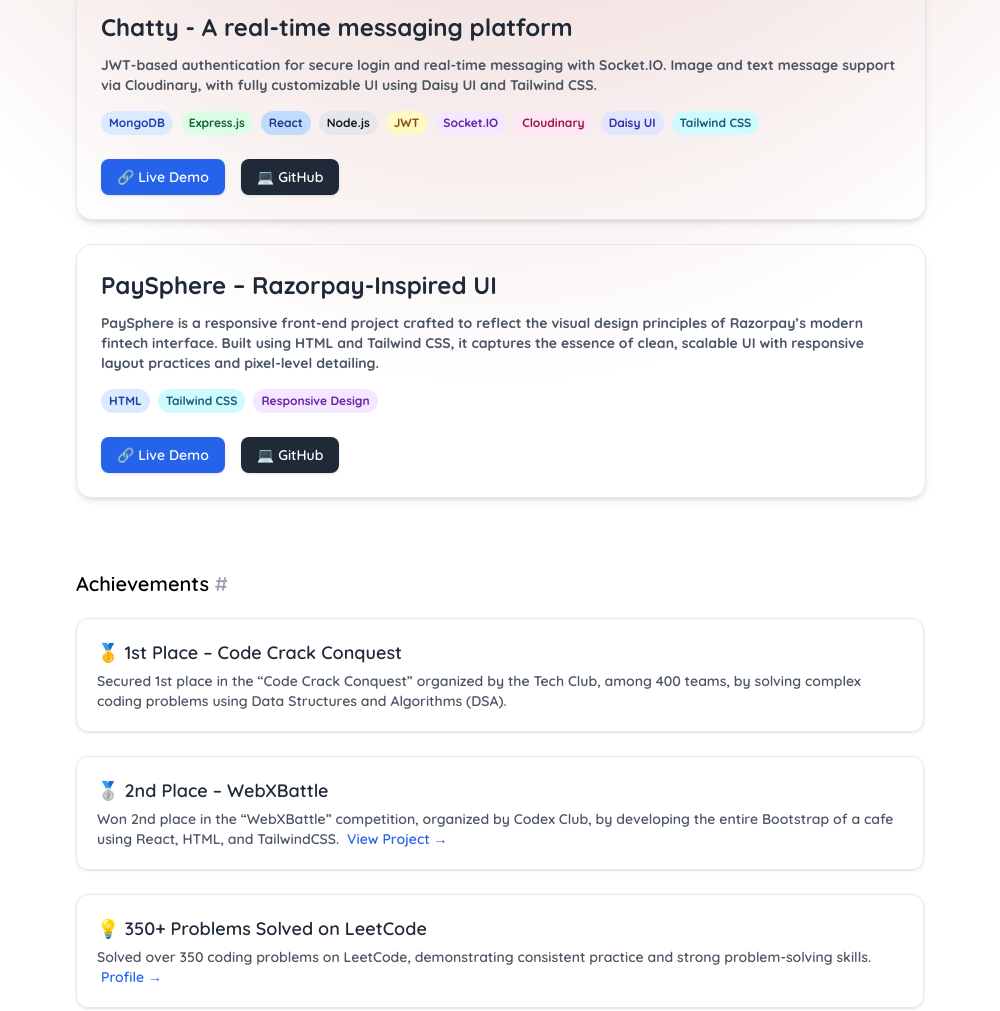
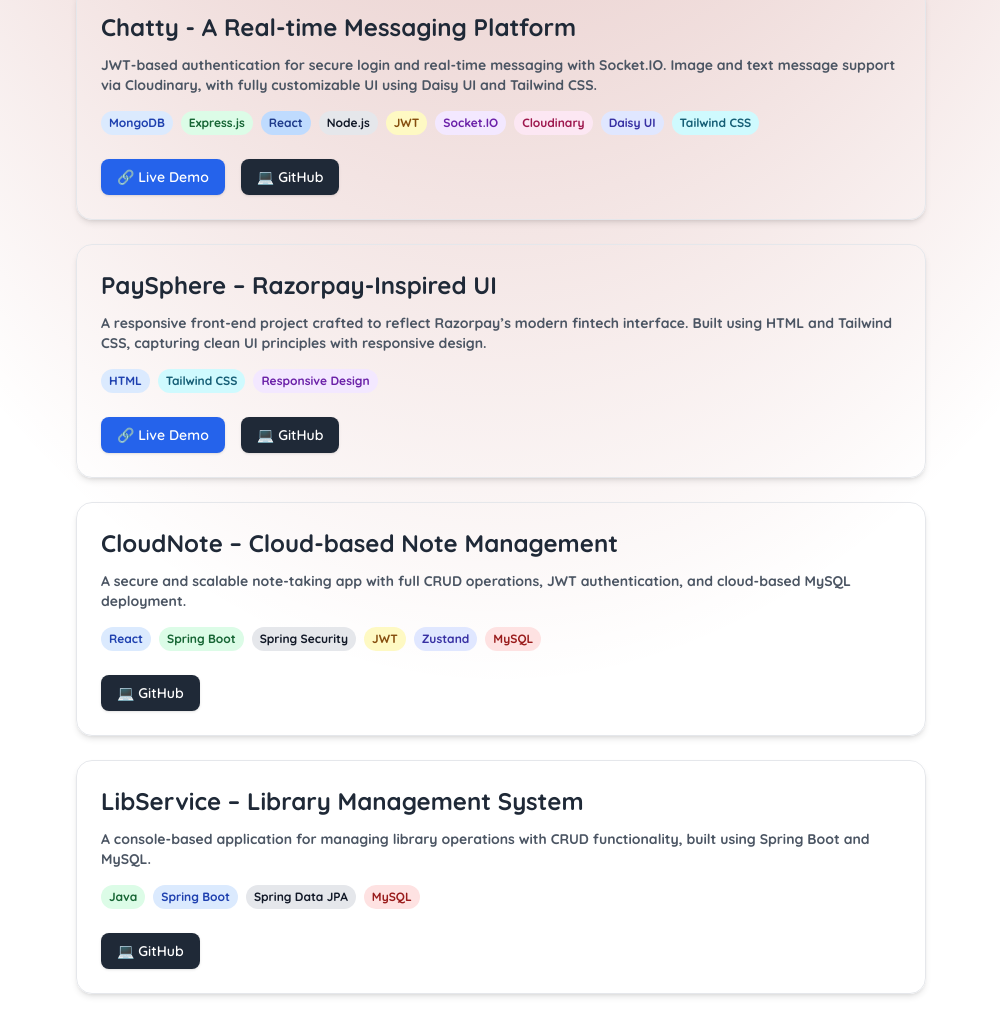
Before and after one commit to sjss-178/portfolio, a plain HTML site: page index.html in a window 1280 px wide. Shown: the part 910-1921 px from the top of the page, without its empty margins (140-1140 px from the left). Drawn offline with nearby package versions, Linux system fonts and the light colour scheme.

Commit message:
Update index.html with my new projects

```diff
--- a/index.html
+++ b/index.html
@@ -113,24 +113,20 @@
     <p class="pt-4">I'm a passionate full-stack developer skilled in JavaScript, with strong fundamentals in Python and Java for problem-solving and algorithmic thinking. I specialize in building full-stack web applications using the MERN stack (MongoDB, Express, React, Node.js) and create responsive, modern UIs with TailwindCSS. I work with both MongoDB and MySQL, and use Git, GitHub, VS Code, and Postman for efficient development and collaboration.</p>
 </div>
 
-      <!-- projects -->
       <div class="px-6 py-8 max-w-4xl mx-auto text-gray-800 flex flex-col gap-y-6" style="font-family: Quicksand;">
   <h2 class="text-xl font-semibold mb-2">
     Projects <span class="text-gray-400">#</span>
   </h2>
+
+  <!-- Chatty -->
   <div class="w-[850px] mx-auto text-lg font-black border border-gray-200 rounded-2xl shadow-md hover:shadow-xl transition duration-300 flex flex-col md:flex-row overflow-hidden">
-
-  <!-- Content Section -->
     <div class="w-full p-6 flex flex-col justify-between">
       <div>
-      <h2 class="text-2xl font-bold text-gray-800">Chatty - A real-time messaging platform</h2>
-
+        <h2 class="text-2xl font-bold text-gray-800">Chatty - A Real-time Messaging Platform</h2>
         <p class="text-sm text-gray-600 mt-3">
           JWT-based authentication for secure login and real-time messaging with Socket.IO.
           Image and text message support via Cloudinary, with fully customizable UI using Daisy UI and Tailwind CSS.
         </p>
-
-      <!-- Tech Stack Badges -->
         <div class="flex flex-wrap gap-2 mt-4 text-xs">
           <span class="bg-blue-100 text-blue-800 px-2 py-1 rounded-full">MongoDB</span>
           <span class="bg-green-100 text-green-800 px-2 py-1 rounded-full">Express.js</span>
@@ -143,48 +139,79 @@
           <span class="bg-cyan-100 text-cyan-800 px-2 py-1 rounded-full">Tailwind CSS</span>
         </div>
       </div>
-
-    <!-- Buttons -->
       <div class="mt-6 flex gap-4">
-      <a href="https://your-live-demo-link.com" target="_blank" class="px-4 py-2 bg-blue-600 text-white text-sm font-semibold rounded-lg shadow hover:bg-blue-700 transition duration-200">
-        🔗 Live Demo
-      </a>
-      <a href="https://github.com/sjss-178/chatty" target="_blank" class="px-4 py-2 bg-gray-800 text-white text-sm font-semibold rounded-lg shadow hover:bg-gray-900 transition duration-200">
-        💻 GitHub
-      </a>
+        <a href="https://your-live-demo-link.com" target="_blank" class="px-4 py-2 bg-blue-600 text-white text-sm font-semibold rounded-lg shadow hover:bg-blue-700 transition duration-200">🔗 Live Demo</a>
+        <a href="https://github.com/sjss-178/chatty" target="_blank" class="px-4 py-2 bg-gray-800 text-white text-sm font-semibold rounded-lg shadow hover:bg-gray-900 transition duration-200">💻 GitHub</a>
       </div>
     </div>
   </div>
 
+  <!-- PaySphere -->
   <div class="w-[850px] mx-auto font-black text-lg border border-gray-200 rounded-2xl shadow-md hover:shadow-xl transition duration-300 flex flex-col md:flex-row overflow-hidden">
     <div class="w-full p-6 flex flex-col justify-between">
       <div>
         <h2 class="text-2xl font-bold text-gray-800">PaySphere – Razorpay-Inspired UI</h2>
         <p class="text-sm text-gray-600 mt-3">
-        PaySphere is a responsive front-end project crafted to reflect the visual design principles of Razorpay’s modern fintech interface. Built using HTML and Tailwind CSS, it captures the essence of clean, scalable UI with responsive layout practices and pixel-level detailing.
+          A responsive front-end project crafted to reflect Razorpay’s modern fintech interface. Built using HTML and Tailwind CSS, capturing clean UI principles with responsive design.
         </p>
-
-      <!-- Tech Stack Badges -->
         <div class="flex flex-wrap gap-2 mt-4 text-xs">
           <span class="bg-blue-100 text-blue-800 px-2 py-1 rounded-full">HTML</span>
           <span class="bg-cyan-100 text-cyan-800 px-2 py-1 rounded-full">Tailwind CSS</span>
           <span class="bg-purple-100 text-purple-800 px-2 py-1 rounded-full">Responsive Design</span>
         </div>
       </div>
-
-    <!-- Buttons -->
       <div class="mt-6 flex gap-4">
-      <a href="https://sjss-178.github.io/paysphere/" target="_blank" class="px-4 py-2 bg-blue-600 text-white text-sm font-semibold rounded-lg shadow hover:bg-blue-700 transition duration-200">
-        🔗 Live Demo
-      </a>
-      <a href="https://github.com/sjss-178/paysphere" target="_blank" class="px-4 py-2 bg-gray-800 text-white text-sm font-semibold rounded-lg shadow hover:bg-gray-900 transition duration-200">
-        💻 GitHub
-      </a>
+        <a href="https://sjss-178.github.io/paysphere/" target="_blank" class="px-4 py-2 bg-blue-600 text-white text-sm font-semibold rounded-lg shadow hover:bg-blue-700 transition duration-200">🔗 Live Demo</a>
+        <a href="https://github.com/sjss-178/paysphere" target="_blank" class="px-4 py-2 bg-gray-800 text-white text-sm font-semibold rounded-lg shadow hover:bg-gray-900 transition duration-200">💻 GitHub</a>
       </div>
     </div>
   </div>
 
+  <!-- CloudNote -->
+  <div class="w-[850px] mx-auto font-black text-lg border border-gray-200 rounded-2xl shadow-md hover:shadow-xl transition duration-300 flex flex-col md:flex-row overflow-hidden">
+    <div class="w-full p-6 flex flex-col justify-between">
+      <div>
+        <h2 class="text-2xl font-bold text-gray-800">CloudNote – Cloud-based Note Management</h2>
+        <p class="text-sm text-gray-600 mt-3">
+          A secure and scalable note-taking app with full CRUD operations, JWT authentication, and cloud-based MySQL deployment.
+        </p>
+        <div class="flex flex-wrap gap-2 mt-4 text-xs">
+          <span class="bg-blue-100 text-blue-800 px-2 py-1 rounded-full">React</span>
+          <span class="bg-green-100 text-green-800 px-2 py-1 rounded-full">Spring Boot</span>
+          <span class="bg-gray-200 text-gray-900 px-2 py-1 rounded-full">Spring Security</span>
+          <span class="bg-yellow-100 text-yellow-800 px-2 py-1 rounded-full">JWT</span>
+          <span class="bg-indigo-100 text-indigo-800 px-2 py-1 rounded-full">Zustand</span>
+          <span class="bg-red-100 text-red-800 px-2 py-1 rounded-full">MySQL</span>
         </div>
+      </div>
+      <div class="mt-6 flex gap-4">
+        <a href="https://github.com/sjss-178/cloud-note-backend" target="_blank" class="px-4 py-2 bg-gray-800 text-white text-sm font-semibold rounded-lg shadow hover:bg-gray-900 transition duration-200">💻 GitHub</a>
+      </div>
+    </div>
+  </div>
+
+  <!-- LibService -->
+  <div class="w-[850px] mx-auto font-black text-lg border border-gray-200 rounded-2xl shadow-md hover:shadow-xl transition duration-300 flex flex-col md:flex-row overflow-hidden">
+    <div class="w-full p-6 flex flex-col justify-between">
+      <div>
+        <h2 class="text-2xl font-bold text-gray-800">LibService – Library Management System</h2>
+        <p class="text-sm text-gray-600 mt-3">
+          A console-based application for managing library operations with CRUD functionality, built using Spring Boot and MySQL.
+        </p>
+        <div class="flex flex-wrap gap-2 mt-4 text-xs">
+          <span class="bg-green-100 text-green-800 px-2 py-1 rounded-full">Java</span>
+          <span class="bg-blue-100 text-blue-800 px-2 py-1 rounded-full">Spring Boot</span>
+          <span class="bg-gray-200 text-gray-900 px-2 py-1 rounded-full">Spring Data JPA</span>
+          <span class="bg-red-100 text-red-800 px-2 py-1 rounded-full">MySQL</span>
+        </div>
+      </div>
+      <div class="mt-6 flex gap-4">
+        <a href="https://github.com/sjss-178/libservice" target="_blank" class="px-4 py-2 bg-gray-800 text-white text-sm font-semibold rounded-lg shadow hover:bg-gray-900 transition duration-200">💻 GitHub</a>
+      </div>
+    </div>
+  </div>
+</div>
+
 
 
       <section class="max-w-4xl mx-auto px-6 py-10">
```
Lines whose indentation alone changed are shown as unchanged.
